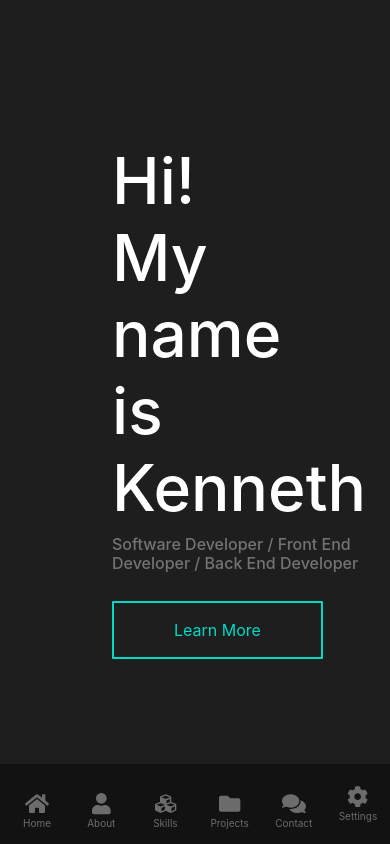
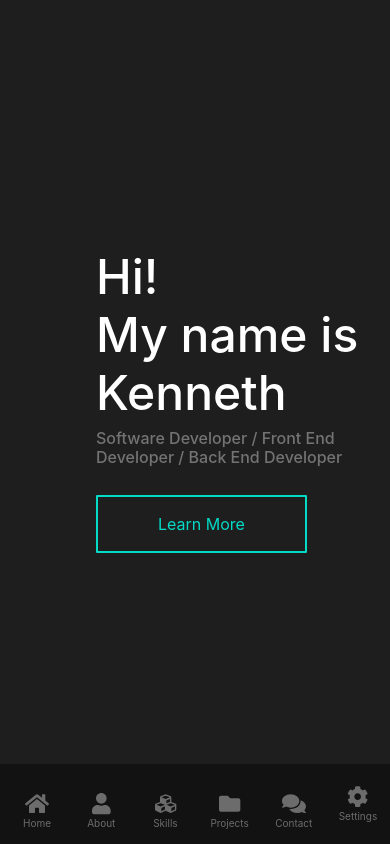
Before and after one commit to ksrawr/portfolio, a React app: page / in a window 390 px wide. Built offline with nearby package versions, Linux system fonts and the light colour scheme.

Commit message:
updates home component with responsive resizing on svg and image

```diff
--- a/src/components/Home.css
+++ b/src/components/Home.css
@@ -17,11 +17,11 @@
 
 .home-main_content {
   flex:1;
-  margin-left: 7em;
+  margin-left: 6em;
 }
 
 h1.home-header {
-  font-size: 4em;
+  font-size: 3em;
 }
 
 .home-learn--button {
@@ -160,6 +160,20 @@ h1.home-header {
 
 
 @media only screen and (max-width: 1400px) {
+  /* .home-aside {
+    display: none;
+  } */
+
+  .home-big--logo, .home-image--logo {
+    top: 50%;
+    left: 50%;
+    transform: translate(0%, -50%);
+    width: 566px;
+    height: 450px;
+  }
+}
+
+@media only screen and (max-width: 1200px) {
   .home-aside {
     display: none;
   }
--- a/src/components/Home.js
+++ b/src/components/Home.js
@@ -9,9 +9,9 @@ const Home = props => {
           <h1 className="home-header">
             Hi!
             <br/>
-            My name
-            <br/>
-            is Kenneth
+            My name is Kenneth
+            {/* <br/>
+            is Kenneth */}
           </h1>
           <h2 className="home-tag">
             Software Developer / Front End Developer / Back End Developer
```
